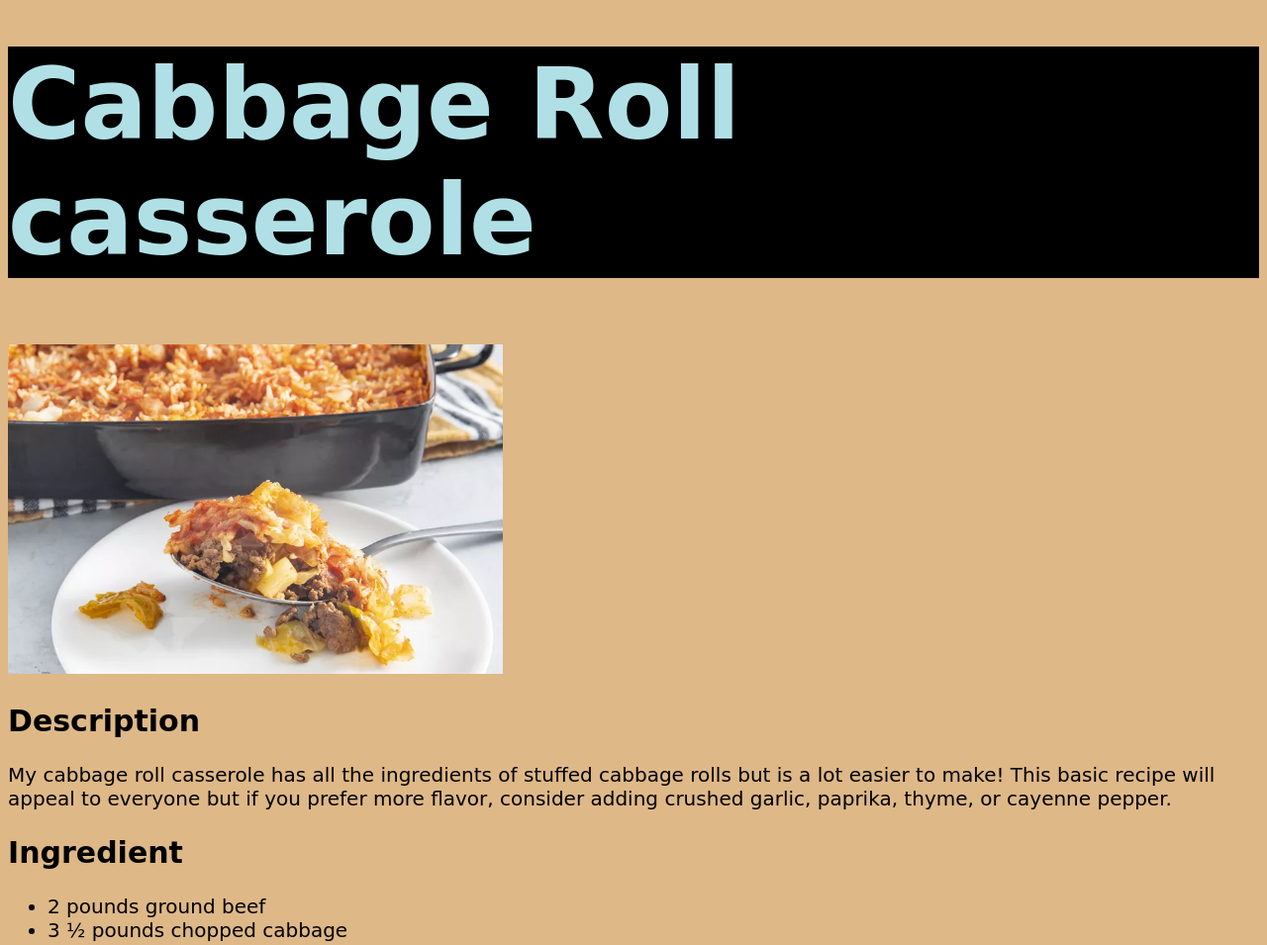
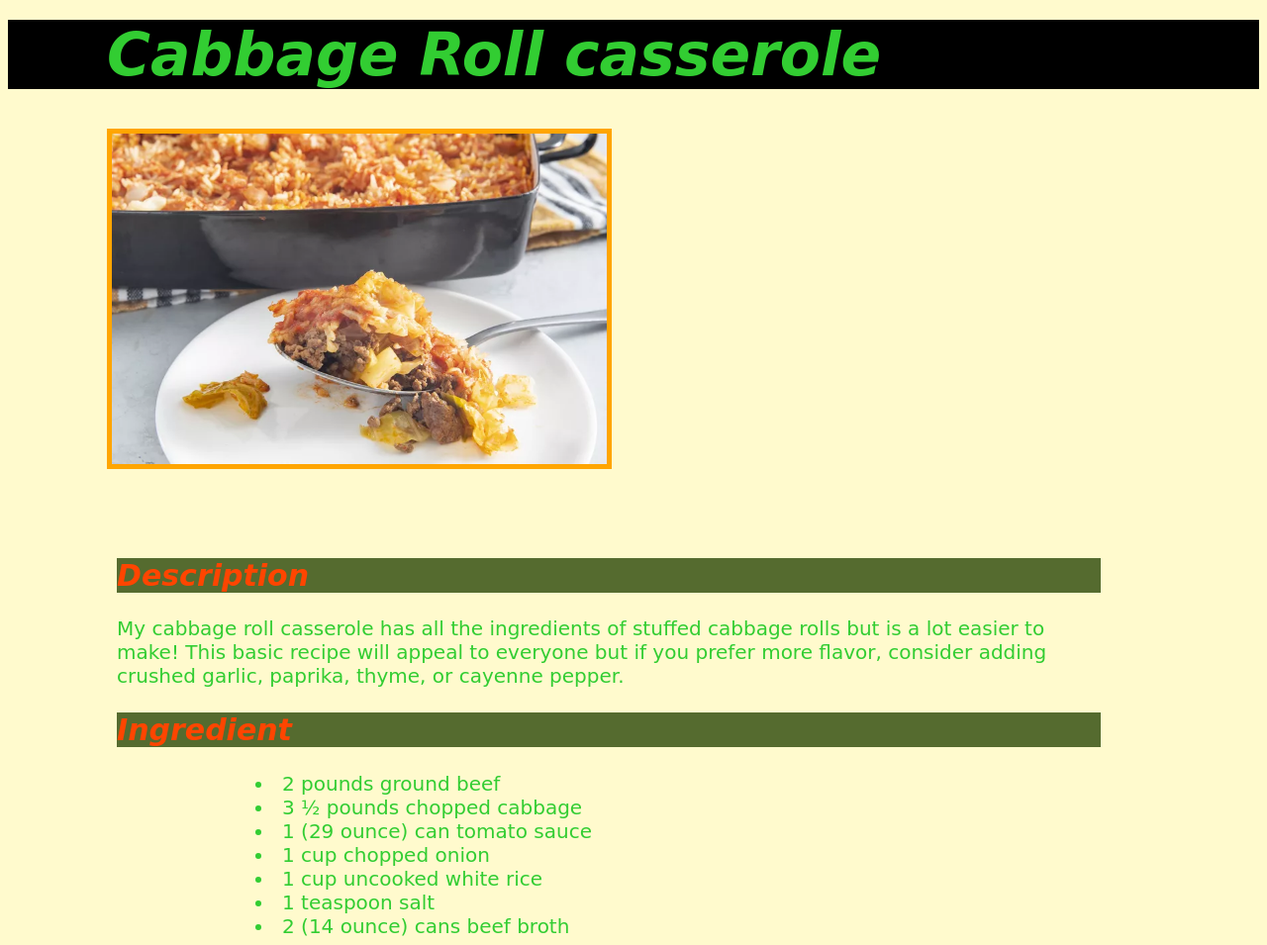
Before and after one commit to Zoubi-dev/odin-recipes, a plain HTML site: page recipes/cabbage.html in a window 1280 px wide. Shown: the part 20-975 px from the top of the page at 99% size. Drawn offline with Linux system fonts and the light colour scheme.

Commit message:
adding new css rules

```diff
--- a/recipes/cabbage.html
+++ b/recipes/cabbage.html
@@ -6,7 +6,8 @@
     </head>
     <body>
         <div class="top"><h1> Cabbage Roll casserole</h1></div>
-       <p> <img src="../images/cabbage.jpg"></p>
+       <img src="../images/cabbage.jpg" >
+       <div class="box">
         <h2>Description</h2>
         My cabbage roll casserole has all the ingredients of stuffed cabbage rolls but is a lot easier to make! This basic recipe will appeal to everyone but if you prefer more flavor, consider adding crushed garlic, paprika, thyme, or cayenne pepper.
 
@@ -34,5 +35,6 @@
             <li>Cover and bake in the preheated oven for 1 hour. Stir, re-cover, and bake until cabbage is tender and rice is done, 20 to 30 minutes more.</li>
 
         </ol>
+    </div>
     </body>
     </html>
--- a/recipes/styles.css
+++ b/recipes/styles.css
@@ -1,23 +1,53 @@
 .top
 {
-    color:powderblue;
-    background-color:black;
+    color:limegreen;
     height:auto;
     width:auto;
-    font-size:50px;
+    font-size:30px;
+    font-style:oblique;
+    border-style:hidden;
+    padding-left: 100px;
+    background-color:black;
 
+
+}
+ul{
+    list-style:inside;
+    margin-left: 100px;
+}
+
+
+img{
+    height:auto;
+    width:500px;
+    border-style:solid;
+    border-color:orange;
+    border-width:thick;
+    margin-left: 100px;
+}
+h2{
+   background-color:darkolivegreen;
+    color:orangered;
+    font-style:oblique;font-weight: bolder;
+}
+
+.box{
+    margin-top: 50px;
+    margin-bottom: 50px;
+    margin-left: 100px;
+    margin-right: 150px;
+    padding:10px 10px 10px 10px;
+    border-style:hidden;
+    border-width: 500px;
 
 }
 
 body{
-    background-color:burlywood;
+    background-color:lemonchiffon;
     font-size:20px;
     font-family:"DejaVu Sans", sans-serif;
+    color:limegreen;
+
 
 
 }
-
-img{
-    height:auto;
-    width:500px;
-}
```
Also changed, not shown: index.html (+2 -0 lines), recipes/chillibeef.html (+3 -2 lines), recipes/macaroni.html (+5 -3 lines), images/recipe.jpeg (added).
